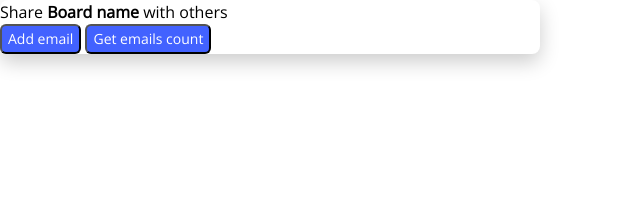
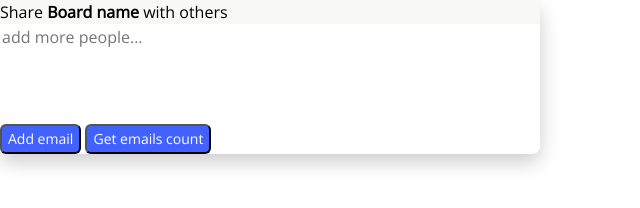
Before and after one commit to riccardobevilacqua/emails-input, a website built with webpack: page src/index.html in a window 1280 px wide. Shown: the whole page, without its empty margins (0-640 px from the left). Built offline with nearby package versions, Linux system fonts and the light colour scheme.

Commit message:
Added input handling

```diff
--- /dev/null
+++ b/src/components/emails-form.ts
@@ -0,0 +1,29 @@
+import { EmailsInput } from './emails-input';
+
+export interface EmailsFormProps {
+  title?: string;
+  baseClass?: string;
+}
+
+export const EmailsForm = (
+  originalNode: Element,
+  {
+    title = 'Share <strong>Board name</strong> with others',
+    baseClass = 'emails-form'
+  }: EmailsFormProps
+): void => {
+  originalNode.innerHTML = `
+    <div class="${baseClass}">
+      <div class="${baseClass}-content">
+        <div class="${baseClass}-title">${title}</div>
+        <div class="emails-input-container"></div>
+      </div>
+      <div class="${baseClass}-controls">
+        <button class="${baseClass}-button">Add email</button>
+        <button class="${baseClass}-button">Get emails count</button>
+      </div>
+    </div>
+  `;
+
+  EmailsInput(originalNode, {});
+};
--- a/src/components/emails-input.ts
+++ b/src/components/emails-input.ts
@@ -1,24 +1,28 @@
 export interface EmailsInputProps {
-  title?: string;
   baseClass?: string;
+  placeholder?: string;
 }
 
 export const EmailsInput = (
-  inputContainerNode: Element,
+  originalNode: Element,
   {
-    title = 'Share <strong>Board name</strong> with others',
-    baseClass = 'emails-input'
+    baseClass = 'emails-input',
+    placeholder = 'add more people...'
   }: EmailsInputProps
-): void => {
+) => {
+  const inputContainerNode = document.querySelector(`#${originalNode.id} .emails-input-container`);
+
   inputContainerNode.innerHTML = `
-    <div class="${baseClass}">
-      <div class="${baseClass}-content">
-        <div class="${baseClass}-title">${title}</div>
-      </div>
-      <div class="${baseClass}-controls">
-        <button class="${baseClass}-button">Add email</button>
-        <button class="${baseClass}-button">Get emails count</button>
-      </div>
+    <div class="${baseClass}-box">
+      <input class="${baseClass}" type="email" name="email" placeholder="${placeholder}"></input>
     </div>
   `;
+
+  const inputNode = document.querySelector(`#${originalNode.id} [name="email"]`);
+
+  inputNode.addEventListener('keyup', (e: KeyboardEvent) => {
+    if (e.key === 'Enter') {
+      const inputValue = (<HTMLInputElement>e.target).value;
+    }
+  });
 };
--- a/src/index.html
+++ b/src/index.html
@@ -8,7 +8,7 @@
 </head>
 
 <body>
-  <div id="emails-input-01"></div>
+  <div id="example01"></div>
 </body>
 
 </html>
--- a/src/index.ts
+++ b/src/index.ts
@@ -1,6 +1,6 @@
-import { EmailsInput } from './components/emails-input';
+import { EmailsForm } from './components/emails-form';
 import './styles/styles.scss';
 
-const inputContainerNode = document.querySelector('#emails-input-01');
+const inputContainerNode = document.querySelector('#example01');
 
-EmailsInput(inputContainerNode, {});
+EmailsForm(inputContainerNode, {});
--- a/src/styles/styles.scss
+++ b/src/styles/styles.scss
@@ -2,7 +2,7 @@
 
 @import url("https://fonts.googleapis.com/css?family=Open+Sans");
 
-.emails-input {
+.emails-form {
   font-family: 'Open Sans', sans;
   background: #FFFFFF;
   box-shadow: 0px 8px 20px rgba(0, 0, 0, 0.2);
@@ -11,7 +11,11 @@
   max-height: 300px;
 }
 
-.emails-input-button {
+.emails-form-content {
+  background: #F8F8F7;
+}
+
+.emails-form-button {
   color: #FFFFFF;
   background: #4262FF;
   border-radius: 6px;
@@ -20,3 +24,13 @@
   text-align: center;
   cursor: pointer;
 }
+
+.emails-input-box {
+  width: 100%;
+  min-height: 100px;
+  background: #FFFFFF;
+}
+
+.emails-input {
+  border: 0;
+}
```
